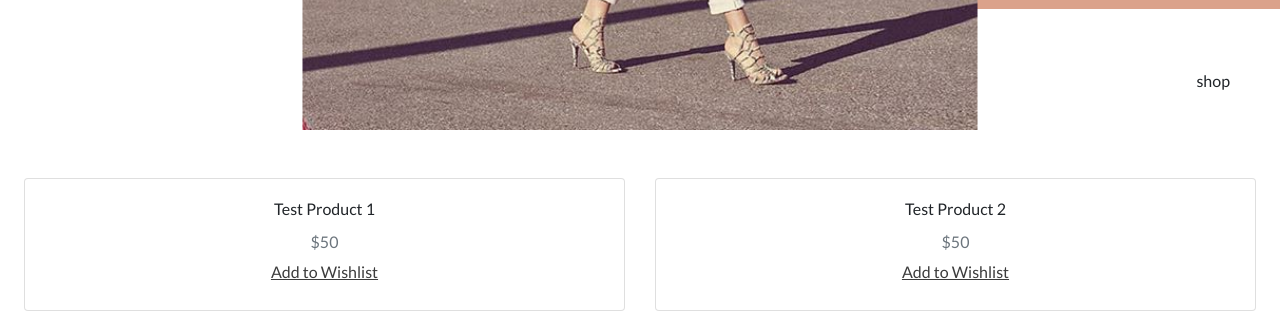
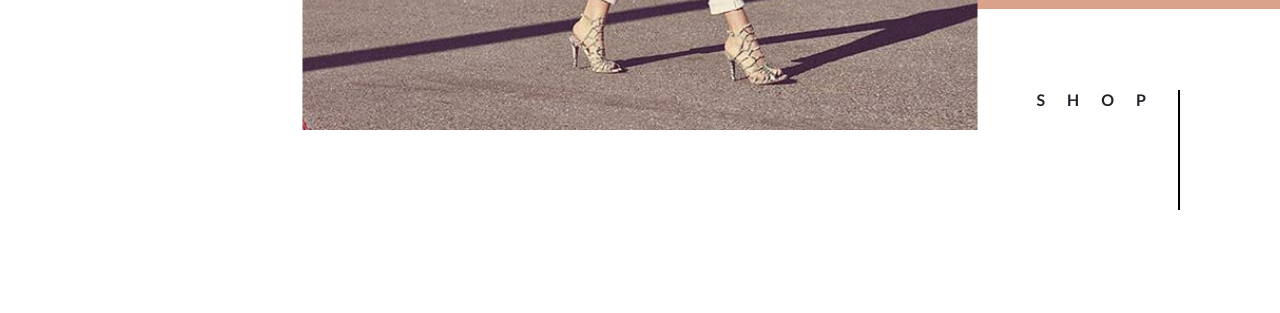
Before and after one commit to jaepass/demostore-cjs, a Vue app: page / in a window 1280 px wide. Shown: the part 631-944 px from the top of the page. Built offline with nearby package versions, Linux system fonts and the light colour scheme.

Commit message:
edited positioning of shop scroll

```diff
--- a/src/App.vue
+++ b/src/App.vue
@@ -117,7 +117,7 @@ body {
   font-family: 'Lato', sans-serif;
 }
 
-h1{
+h1, h2, h3{
   text-transform: uppercase;
 }
 
--- a/src/components/Hero.vue
+++ b/src/components/Hero.vue
@@ -22,9 +22,8 @@
             </div>
 
         <div class="shop-scroll">
-            <div class="shop-text">
-                <h2>shop</h2>
-            </div>
+            <h3>shop</h3>
+            <div class="shop-line"></div>
         </div>
 
     </div>
@@ -41,11 +40,12 @@
 
 .hero-wrapper {
     position: relative;
+    margin-bottom: 200px;
 }
 
 header{
     display: flex;
-    z-index: 999
+    z-index: 999;
 }
 
 nav{
@@ -108,10 +108,27 @@ nav a img {
 
 .shop-scroll{
     position: absolute;
-    bottom: 30px;
     transform: translateY(-50%);
     z-index: 999;
-    right: 50px;
+    right: 100px;
+    display: flex;
+
+}
+
+.shop-scroll h3{
+    font-weight: 700;
+    letter-spacing: 22px;
+    bottom: 10px;
+    padding-top: 20px;
+    padding-right: 10px;
+}
+
+.shop-line{
+    height:120px;
+    border: 1px solid black;
+    display: flex;
+    bottom: -20px;
+    position: relative;
 }
 
 </style>
```
